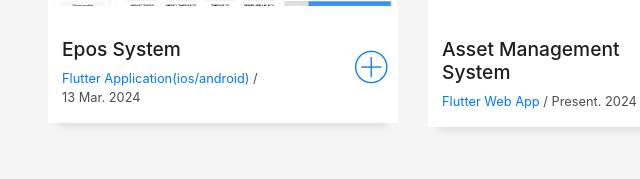
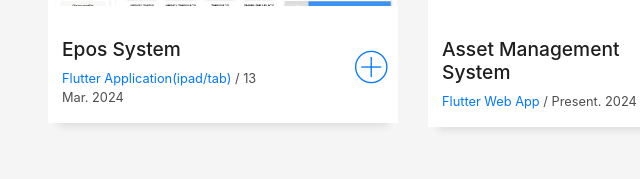
Before and after one commit to shanidha/shanidha-portfolio, a plain HTML site: page index.html in a window 1280 px wide. Shown: the part 3141-3320 px from the top of the page, 37-677 px from the left. Drawn offline with nearby package versions, Linux system fonts and the light colour scheme; files whose address does not match are found by name.

Commit message:
shanidha-portfolio third-commit

```diff
--- a/index.html
+++ b/index.html
@@ -345,7 +345,7 @@
                     <h2 class="w-title">
                       Epos System</h2>
                     <div class="w-more">
-                      <span class="w-ctegory">Flutter Application(ios/android)</span> / <span class="w-date">13 Mar. 2024</span>
+                      <span class="w-ctegory">Flutter Application(ipad/tab)</span> / <span class="w-date">13 Mar. 2024</span>
                     </div>
                   </div>
                   <div class="col-sm-4">
```
